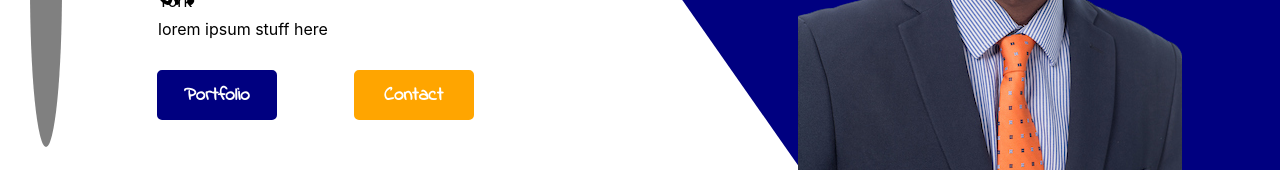
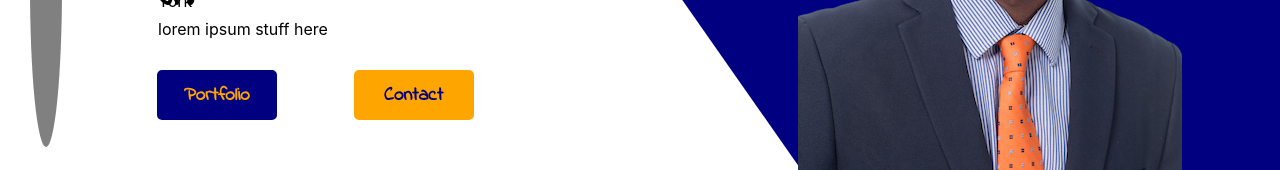
Before and after one commit to cyberstizz/charleslambjr, a React (Create React App) app: page / in a window 1280 px wide. Shown: the part 369-539 px from the top of the page. Built offline with nearby package versions, Linux system fonts and the light colour scheme.

Commit message:
changed the color of the text on the buttons

```diff
--- a/src/App.css
+++ b/src/App.css
@@ -215,10 +215,10 @@ left: 1px;
 
 .portfolioButton{
   background-color: navy;
+  color: orange;
   font-family: 'Indie Flower', cursive;
   font-size: 1.2rem;
   font-weight: bolder;
-  color: white;
   border-radius: 5px;
   width: 120px;
   height: 50px;
@@ -230,7 +230,7 @@ left: 1px;
   font-family: 'Indie Flower', cursive;
   font-size: 1.2rem;
   font-weight: bolder;
-  color: white;
+  color: navy;
   margin-left: 6vw;
   border-radius: 5px;
   width: 120px;
```
